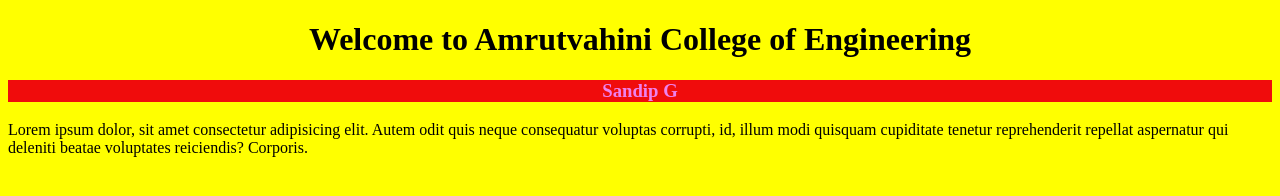
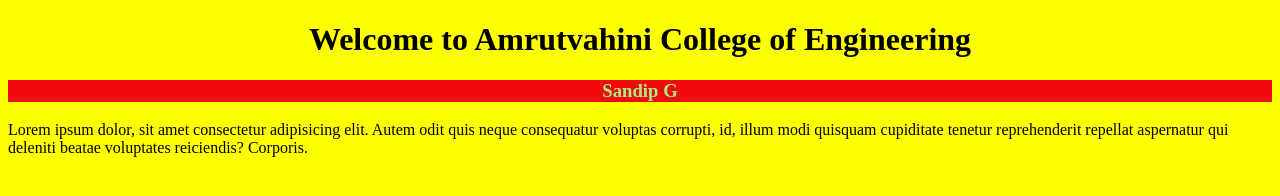
Before and after one commit to SandipGaikwad141/Day1, a plain HTML site: page index.html in a window 1280 px wide. Drawn offline with Linux system fonts and the light colour scheme.

Commit message:
color changed

```diff
--- a/index.html
+++ b/index.html
@@ -7,7 +7,7 @@
 </head>
 <body bgcolor="yellow">
     <h1 align="center">Welcome to Amrutvahini College of Engineering </h1>
-    <h3 style="color: violet ; text-align: center; background-color: rgb(240, 12, 12);">Sandip G</h3>
+    <h3 style="color: rgb(170, 238, 130) ; text-align: center; background-color: rgb(240, 12, 12);">Sandip G</h3>
     <p>Lorem ipsum dolor, sit amet consectetur adipisicing elit. Autem odit quis neque consequatur voluptas corrupti, id, illum modi quisquam cupiditate tenetur reprehenderit repellat aspernatur qui deleniti beatae voluptates reiciendis? Corporis.</p>
 
     <img src="" alt="">
```
